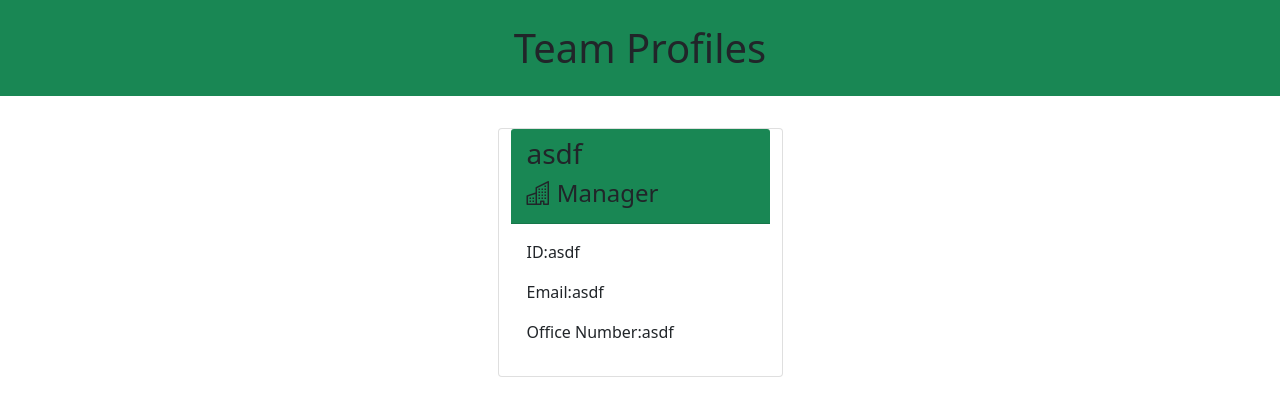
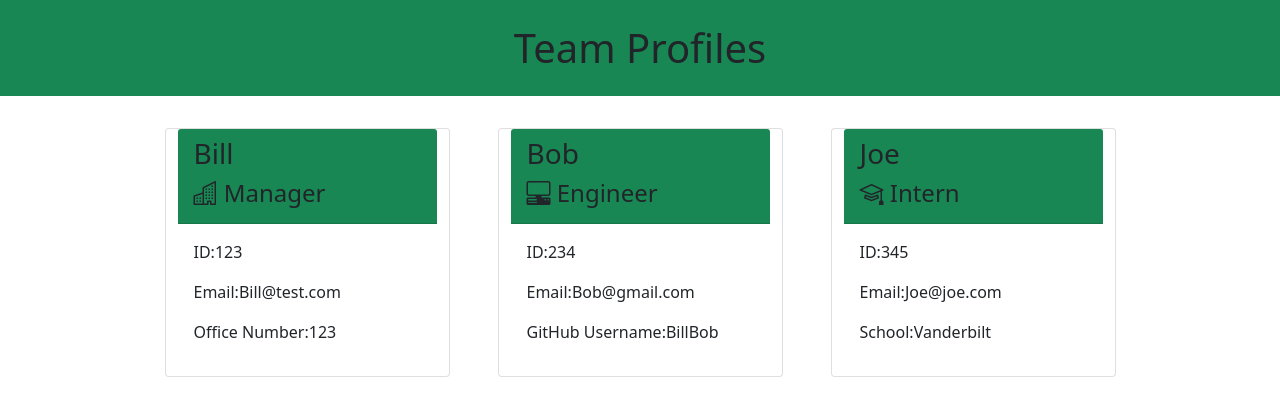
Before and after one commit to JMaurizio/Team-Profiler, a website: page dist/index.html in a window 1280 px wide. Drawn offline with nearby package versions, Linux system fonts and the light colour scheme.

Commit message:
readme updated

```diff
--- a/dist/index.html
+++ b/dist/index.html
@@ -20,14 +20,38 @@
 
     <div class="col-3 card m-4">
         <div class="card-header bg-success">
-            <h3>asdf</h3>
+            <h3>Bill</h3>
             <h4><i class="bi bi-building"></i> Manager</h4>
         </div>
 
         <div class="card-body">
-            <p>ID:asdf</p>
-            <p>Email:asdf</p>
-            <p>Office Number:asdf</p>
+            <p>ID:123</p>
+            <p>Email:Bill@test.com</p>
+            <p>Office Number:123</p>
+        </div>
+    </div>
+    <div class="col-3 card m-4">
+        <div class="card-header bg-success">
+            <h3>Bob</h3>
+            <h4><i class="bi bi-pc-display-horizontal"></i> Engineer</h4>
+        </div>
+
+        <div class="card-body">
+            <p>ID:234</p>
+            <p>Email:Bob@gmail.com</p>
+            <p>GitHub Username:BillBob</p>
+        </div>
+    </div>
+    <div class="col-3 card m-4">
+        <div class="card-header bg-success">
+            <h3>Joe</h3>
+            <h4><i class="bi bi-mortarboard"></i> Intern</h4>
+        </div>
+
+        <div class="card-body">
+            <p>ID:345</p>
+            <p>Email:Joe@joe.com</p>
+            <p>School:Vanderbilt</p>
         </div>
     </div>
                 </div>
```
Also changed, not shown: Images/Team-Profiler-Screenshot.png (added), README.md.
